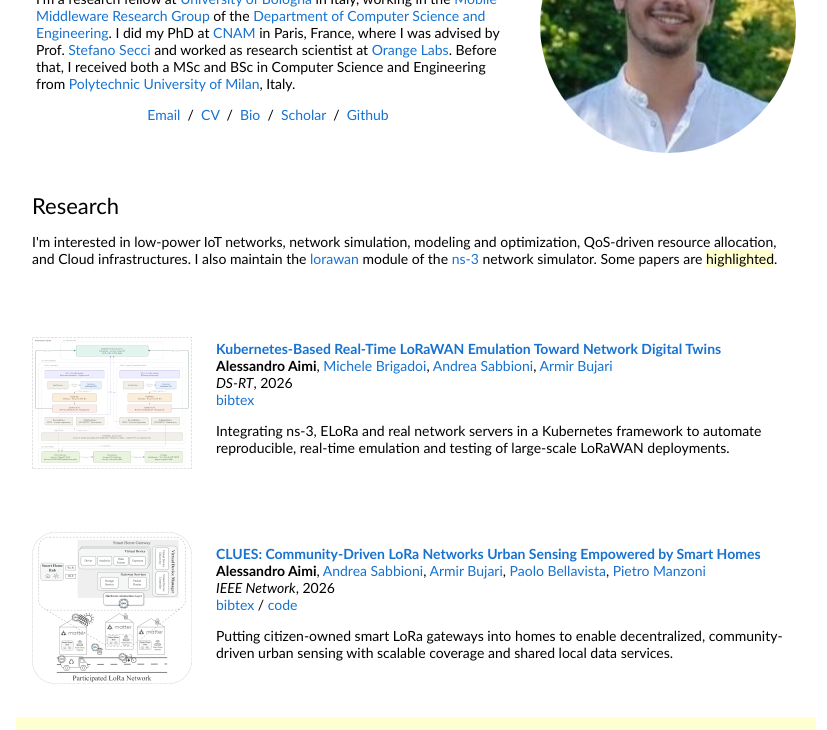
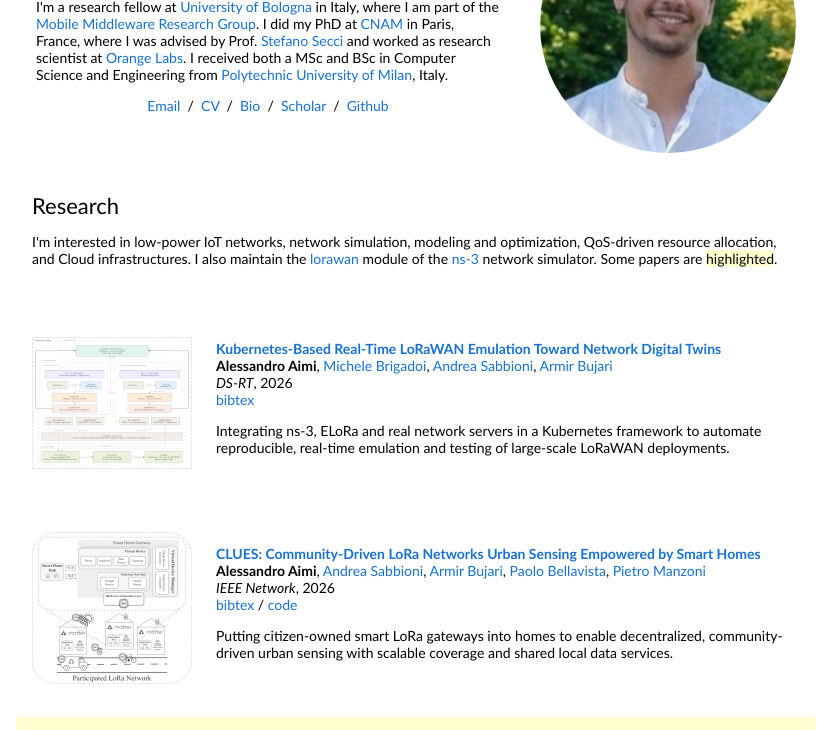
Before and after one commit to nondetalle/nondetalle.github.io, a plain HTML site: page index.html in a window 1280 px wide. Shown: the part 131-861 px from the top of the page, without its empty margins (224-1051 px from the left). Drawn offline with Linux system fonts and the light colour scheme.

Commit message:
Clean up the bio

```diff
--- a/index.html
+++ b/index.html
@@ -23,7 +23,7 @@
                   Alessandro Aimi
                 </p>
                 <p>
-		I'm a research fellow at <a href="https://www.unibo.it/en">University of Bologna</a> in Italy, working in the <a href="https://site.unibo.it/middleware/en">Mobile Middleware Research Group</a> of the <a href="https://disi.unibo.it/en">Department of Computer Science and Engineering</a>. I did my PhD at <a href="https://www.cnam.fr/">CNAM</a> in Paris, France, where I was advised by Prof. <a href="https://cedric.cnam.fr/~seccis/">Stefano Secci</a> and worked as research scientist at <a href="https://www.orange.com/en">Orange Labs</a>. Before that, I received both a MSc and BSc in Computer Science and Engineering from <a href="https://www.polimi.it/en/">Polytechnic University of Milan</a>, Italy.
+		I'm a research fellow at <a href="https://www.unibo.it/en">University of Bologna</a> in Italy, where I am part of the <a href="https://site.unibo.it/middleware/en">Mobile Middleware Research Group</a>. I did my PhD at <a href="https://www.cnam.fr/">CNAM</a> in Paris, France, where I was advised by Prof. <a href="https://cedric.cnam.fr/~seccis/">Stefano Secci</a> and worked as research scientist at <a href="https://www.orange.com/en">Orange Labs</a>. I received both a MSc and BSc in Computer Science and Engineering from <a href="https://www.polimi.it/en/">Polytechnic University of Milan</a>, Italy.
                 </p>
                 <p style="text-align:center">
                   <a href="mailto:alessandro.aimi@unibo.it">Email</a> &nbsp;/&nbsp;
```
